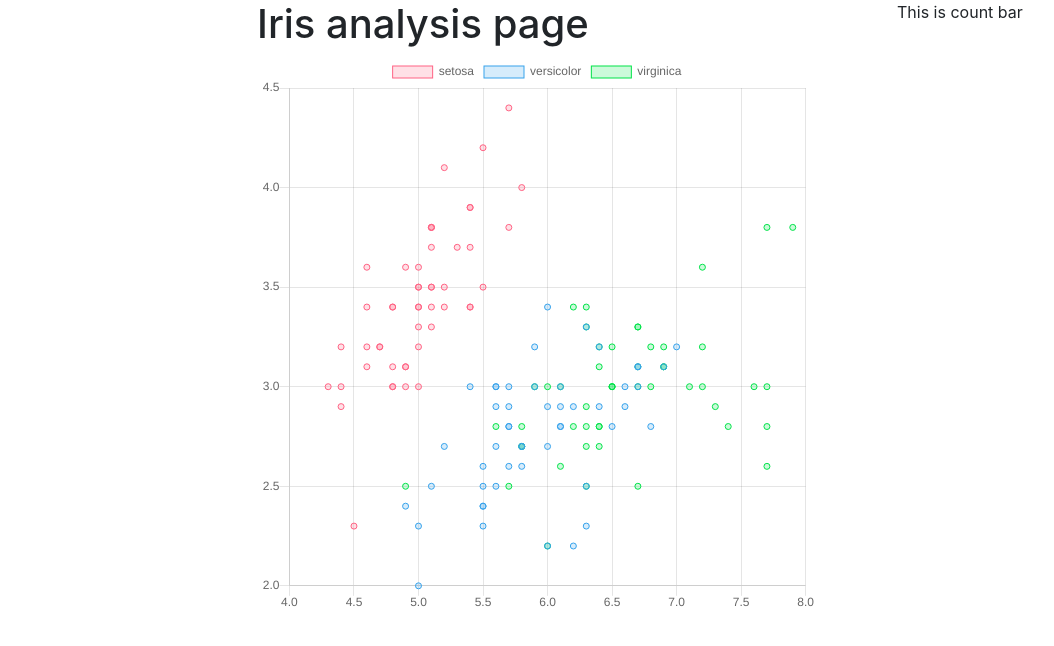
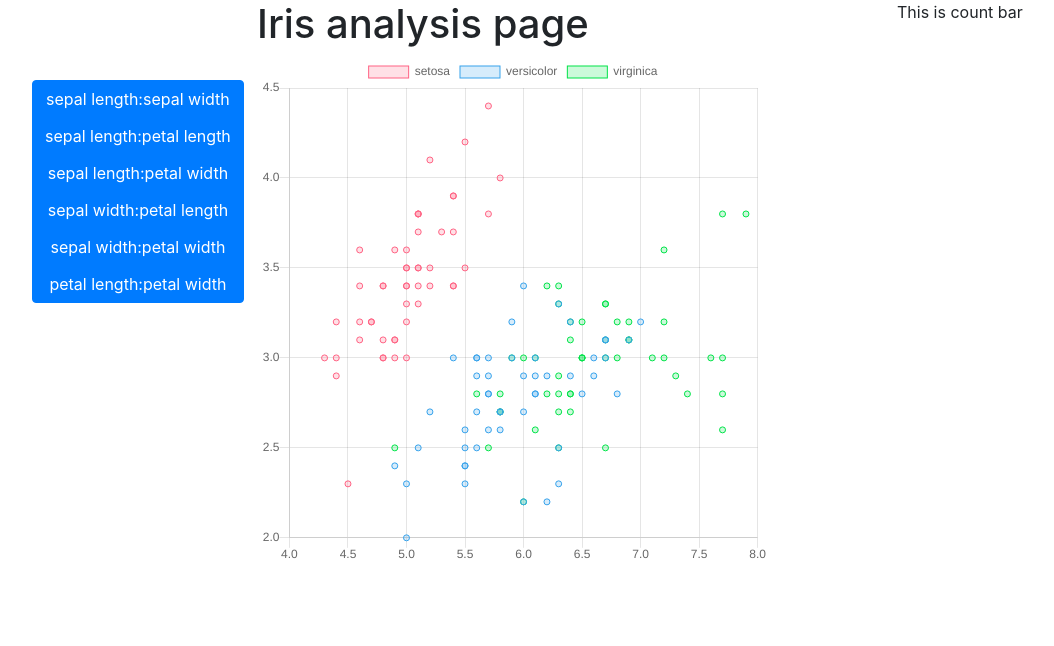
Before and after one commit to kovalon/ml_analytics, a Flask app: page /iris in a window 1280 px wide. Shown: the part 104-750 px from the top of the page, without its empty margins (63-1117 px from the left). Run offline with Flask 2, Linux system fonts and the light colour scheme; some libraries are stand-ins or nearby versions.

Commit message:
Реализован раздел Iris

```diff
--- a/app/templates/iris.html
+++ b/app/templates/iris.html
@@ -1,35 +1,19 @@
 {% extends 'basic.html' %}
 {% block contentblock %}
 <div class="wrapper">
-    <div class="button-bar">
-        <ul>
-            <li>
-                <button type="button" class="btn btn-primary">sepal length:sepal width</button>
-            </li>
-            <li>
-                <button type="button" class="btn btn-primary">sepal length:petal length</button>
-            </li>
-            <li>
-                <button type="button" class="btn btn-primary">sepal length:petal width</button>
-            </li>
-            <li>
-                <button type="button" class="btn btn-primary">sepal width:petal length</button>
-            </li>
-            <li>
-                <button type="button" class="btn btn-primary">sepal width:petal width</button>
-            </li>
-            <li>
-                <button type="button" class="btn btn-primary">petal length:petal width</button>
-            </li>
-        </ul>
-
-<!--        <button type="button" class="btn btn-primary">Главный</button>-->
-<!--        <button type="button" class="btn btn-primary">Главный</button>-->
-<!--        <button type="button" class="btn btn-primary">Главный</button>-->
+    <div class="container" style="margin-top: 5rem; margin-left: 5rem;">
+    <div class="btn-group-vertical">
+        <button type="button" class="btn btn-primary" onclick="slsw()">sepal length:sepal width</button>
+        <button type="button" class="btn btn-primary" onclick="slpl()">sepal length:petal length</button>
+        <button type="button" class="btn btn-primary" onclick="slpw()">sepal length:petal width</button>
+        <button type="button" class="btn btn-primary" onclick="swpl()">sepal width:petal length</button>
+        <button type="button" class="btn btn-primary" onclick="swpw()">sepal width:petal width</button>
+        <button type="button" class="btn btn-primary" onclick="plpw()">petal length:petal width</button>
+    </div>
     </div>
     <div>
         <h1>Iris analysis page</h1>
-        <div style="align-self: center; width: 35rem; height: 35rem;">
+        <div style="align-self: center; width: 32rem; height: 32rem;">
             <canvas id="myChart" width="35rem" height="35rem"></canvas>
         </div>
         <script>
@@ -52,27 +36,28 @@
 
             var ctx = document.getElementById('myChart');
 
-            var myChart = new Chart(ctx, {
+            const graphIt = function (obj, dataset) {
+                var myChart = new Chart(obj, {
                 type: 'scatter',
                 data: {
                     labels: ['Red', 'BLue', 'Green'],
                     datasets: [{
                         label: 'setosa',
-                        data: data['dataset'][0]['sepal length (cm):sepal width (cm)'].slice(0, 50),
+                        data: dataset.slice(0, 50),
                         backgroundColor: 'rgba(255, 99, 132, 0.2)',
                         borderColor: 'rgba(255, 99, 132, 1)',
                         borderWidth: 1
                     },
                     {
                     label: 'versicolor',
-                        data: data['dataset'][0]['sepal length (cm):sepal width (cm)'].slice(50, 100),
+                        data: dataset.slice(50, 100),
                         backgroundColor: 'rgba(54, 162, 235, 0.2)',
                         borderColor: 'rgba(54, 162, 235, 1)',
                         borderWidth: 1
                     },
                     {
                     label: 'virginica',
-                        data: data['dataset'][0]['sepal length (cm):sepal width (cm)'].slice(100, 150),
+                        data: dataset.slice(100, 150),
                         backgroundColor: 'rgba(0, 227, 73, 0.2)',
                         borderColor: 'rgba(0, 227, 73, 1)',
                         borderWidth: 1
@@ -88,6 +73,34 @@
                     }
                 }
             });
+            }
+
+            graphIt(ctx, data['dataset'][0]['sepal length (cm):sepal width (cm)']);
+
+            const slsw = function () {
+                graphIt(ctx, data['dataset'][0]['sepal length (cm):sepal width (cm)']);
+            }
+
+            const slpl = function () {
+                graphIt(ctx, data['dataset'][1]['sepal length (cm):petal length (cm)']);
+            }
+
+            const slpw = function () {
+                graphIt(ctx, data['dataset'][2]['sepal length (cm):petal width (cm)']);
+            }
+
+            const swpl = function () {
+                graphIt(ctx, data['dataset'][3]['sepal width (cm):petal length (cm)']);
+            }
+
+            const swpw = function () {
+                graphIt(ctx, data['dataset'][4]['sepal width (cm):petal width (cm)']);
+            }
+
+            const plpw = function () {
+                graphIt(ctx, data['dataset'][5]['petal length (cm):petal width (cm)']);
+            }
+
         </script>
     </div>
     <div class="count-bar">
```
